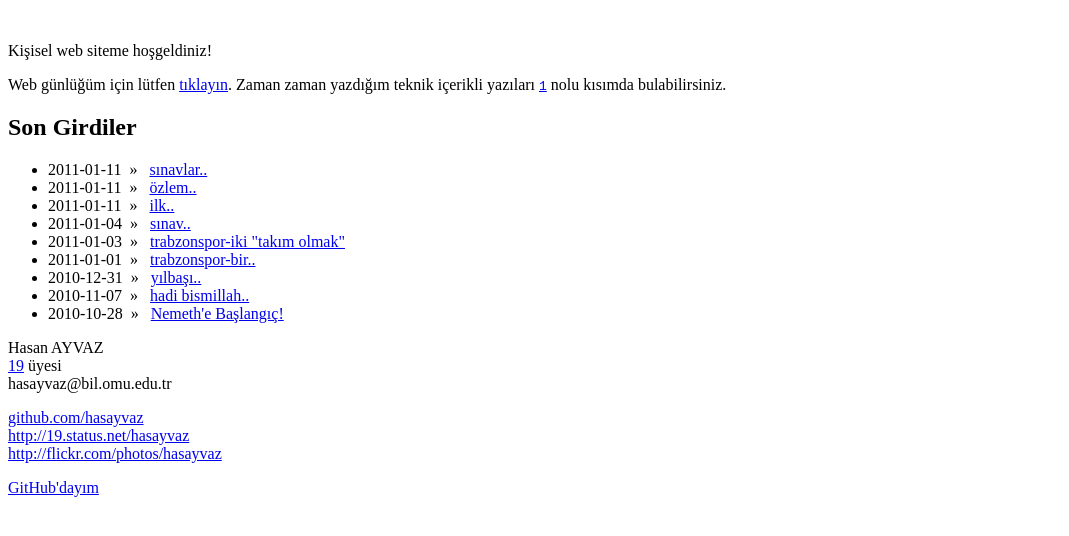
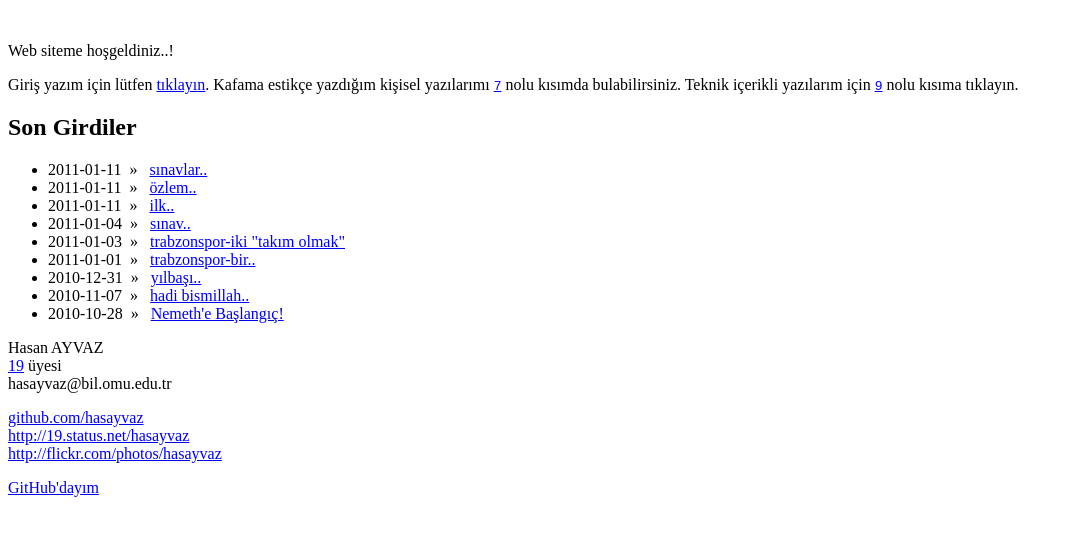
Before and after one commit to hasayvaz/hasayvaz.github.com, a Jekyll site: the page built from index.html, in a window 1280 px wide. Shown: the top 536 px of the page, without its empty margins (0-1069 px from the left). Built offline with Jekyll 4.4.1, drawn with Linux system fonts in a browser that asks for light colours.

Commit message:
yine güncelle

```diff
--- a/index.html
+++ b/index.html
@@ -5,11 +5,11 @@ title: Hasan Ayvaz
 
 <div id="home">
 
-  <p>Kişisel web siteme hoşgeldiniz!</p>
+  <p>Web siteme hoşgeldiniz..!</p>
 
-  Web günlüğüm için lütfen <a href="0/">tıklayın</a>.  Zaman zaman yazdığım
-  teknik içerikli yazıları <a href="1/"><code>1</code></a> nolu kısımda
-  bulabilirsiniz.</p>
+  Giriş yazım için lütfen <a href="0/">tıklayın</a>. Kafama estikçe yazdığım
+  kişisel yazılarımı <a href="7/"><code>7</code></a> nolu kısımda
+  bulabilirsiniz. Teknik içerikli yazılarım için <a href="9/"><code>9</code></a> nolu kısıma tıklayın.</p>
 
   {% include html/archive %}
 </div>
```
Also changed, not shown: 1 other file.
